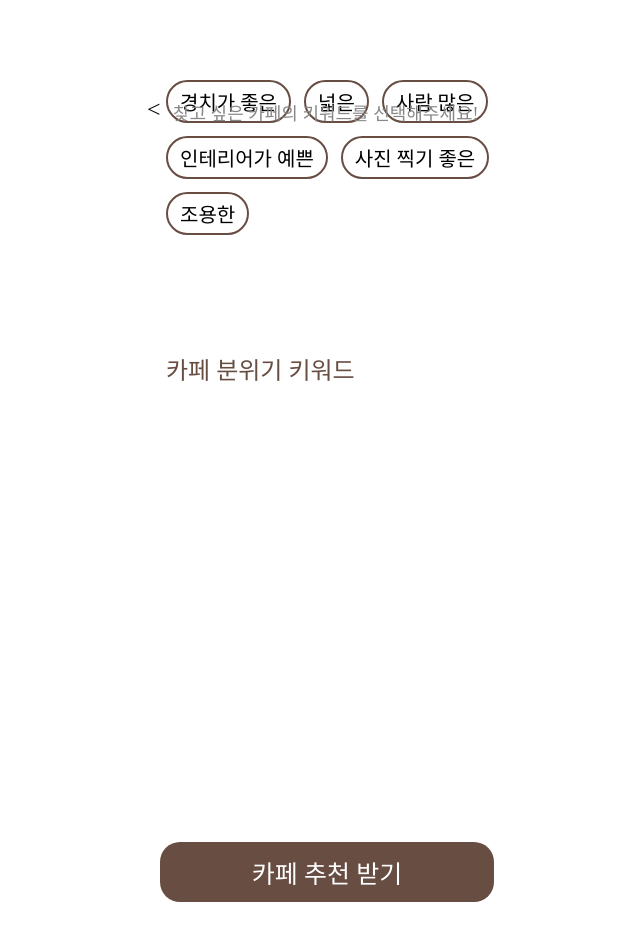
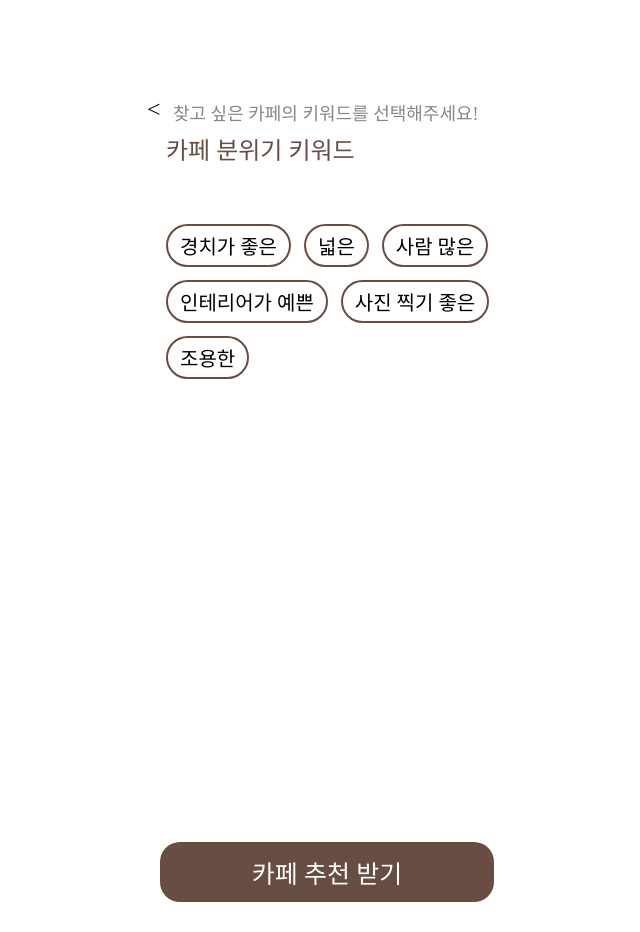
Before and after one commit to champ747/AI_WEB, a React (Create React App) app in the folder front/: page /keyword-search in a window 1280 px wide. Shown: the whole page, without its empty margins (313-953 px from the left). Built offline with nearby package versions, Linux system fonts and the light colour scheme.

Commit message:
Update KeywordSearchPage.css

```diff
--- a/front/src/SearchComponents/KeywordSearchPage.css
+++ b/front/src/SearchComponents/KeywordSearchPage.css
@@ -24,10 +24,11 @@
     color: #878787;
     left: 41px;
     top: 19px;
-    margin:  0;
+    margin: 0;
 }
 
-.keyword-type1 {
+/* 분위기 키워드 제목 */
+.keyword-type2 {
     position: absolute;
     font-size: 24px;
     color: #674D42;
@@ -37,32 +38,10 @@
     font-weight: normal;
 }
 
-.keyword-line {
-    width: 334px;
-    height: 1px;
-    position: absolute;
-    left: 31px;
-    top: 256px;
-    background: #674D42;
-}
-
-.keyword-type2 {
-    position: absolute;
-    font-size: 24px;
-    color: #674D42;
-    left: 34px;
-    top: 271px;
-    margin: 0;
-    font-weight: normal;
-}
-
 /* 키워드 섹션 */
-.keyword-section1 {
-    padding-top: 94px;
-}
-
 .keyword-section2 {
     margin-top: 80px;
+    padding-top: 94px;
 }
 
 /* 키워드 그룹 */
@@ -71,6 +50,7 @@
     flex-wrap: wrap;
     gap: 13px;
     margin-left: 34px;
+    margin-top: 50px;
 }
 
 /* 키워드 스타일 */
```
